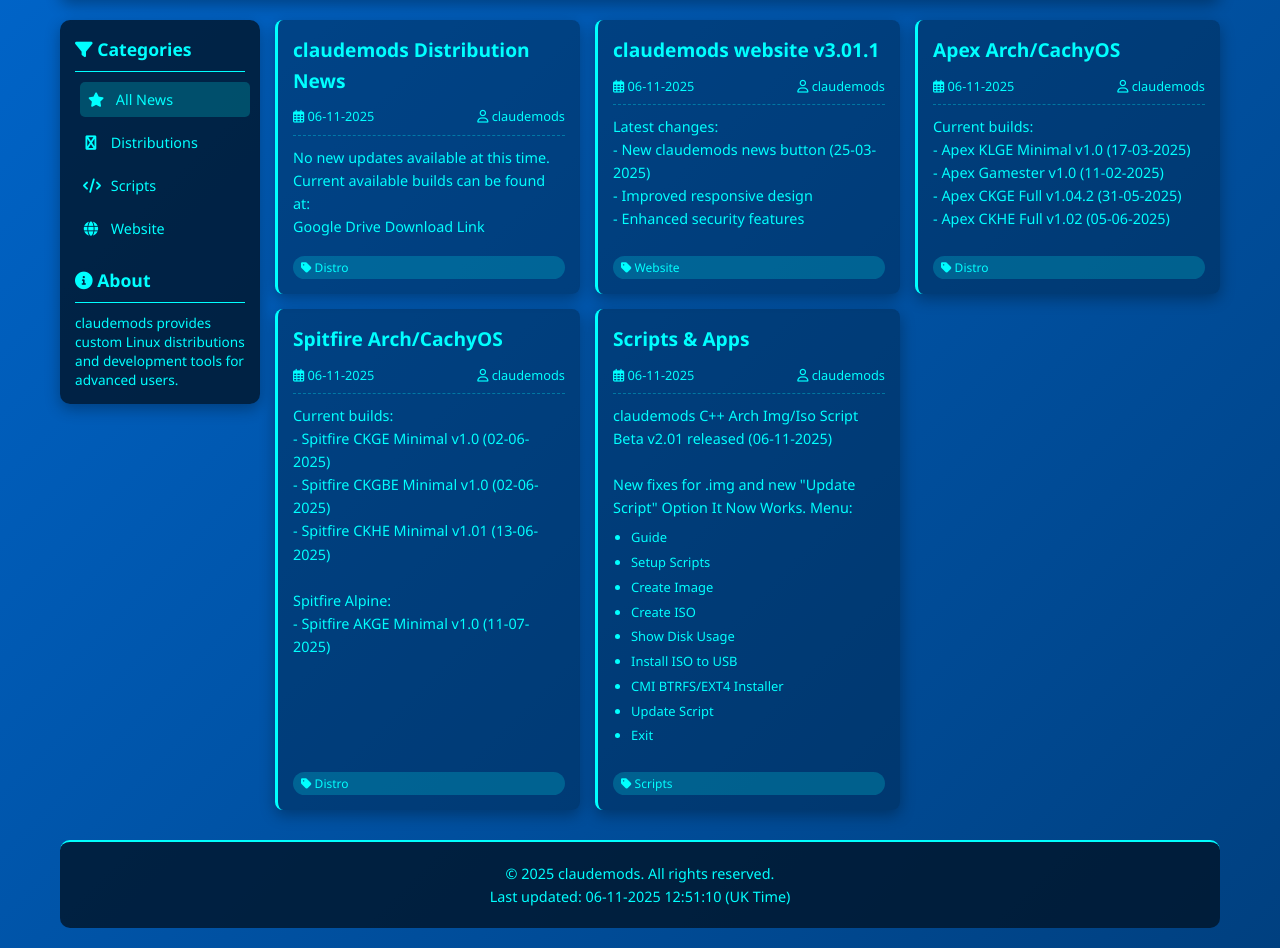
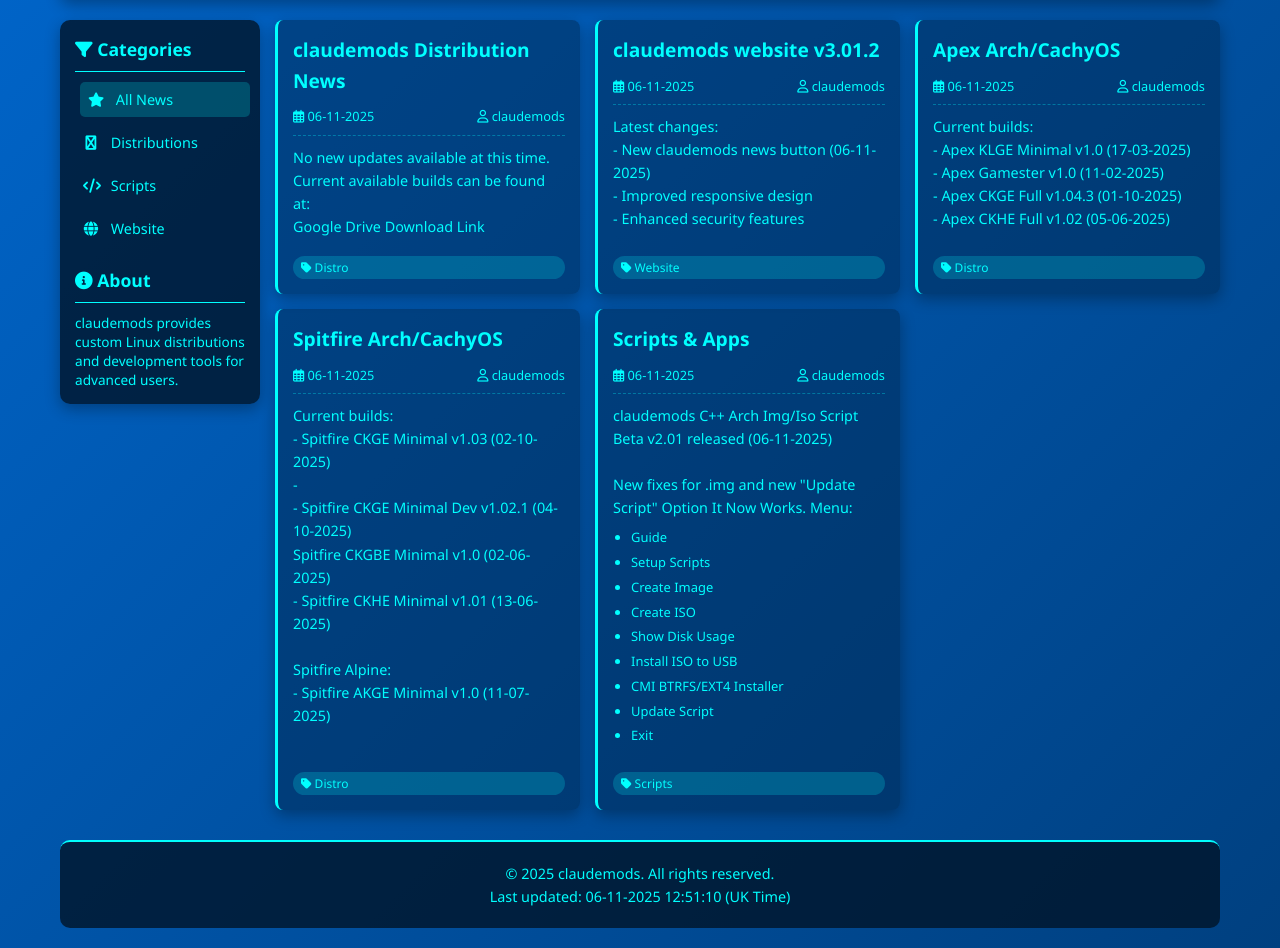
Before and after one commit to claudemods/claudemodsreloaded-website, a PHP site: page /claudemodsnews.php in a window 1280 px wide. Shown: the part 150-1098 px from the top of the page. Run offline with PHP 8.4, Linux system fonts and the light colour scheme.

Commit message:
few changes but needs more

```diff
--- a/claudemodsnews.php
+++ b/claudemodsnews.php
@@ -15,9 +15,9 @@ $news_items = [
         'category' => 'distro'
     ],
     [
-        'title' => 'claudemods website v3.01.1',
+        'title' => 'claudemods website v3.01.2',
         'content' => 'Latest changes:
-        - New claudemods news button (25-03-2025)
+        - New claudemods news button (06-11-2025)
         - Improved responsive design
         - Enhanced security features',
         'date' => date('d-m-Y'),
@@ -29,7 +29,7 @@ $news_items = [
         'content' => 'Current builds:
         - Apex KLGE Minimal v1.0 (17-03-2025)
         - Apex Gamester v1.0 (11-02-2025)
-        - Apex CKGE Full v1.04.2 (31-05-2025)
+        - Apex CKGE Full v1.04.3 (01-10-2025)
         - Apex CKHE Full v1.02 (05-06-2025)',
         'date' => date('d-m-Y'),
         'author' => 'claudemods',
@@ -37,7 +37,7 @@ $news_items = [
     ],
     [
         'title' => 'Spitfire Arch/CachyOS',
-        'content' => 'Current builds:<br>- Spitfire CKGE Minimal v1.0 (02-06-2025)<br>- Spitfire CKGBE Minimal v1.0 (02-06-2025)<br>- Spitfire CKHE Minimal v1.01 (13-06-2025)<br><br>Spitfire Alpine:<br>- Spitfire AKGE Minimal v1.0 (11-07-2025)',
+        'content' => 'Current builds:<br>- Spitfire CKGE Minimal v1.03 (02-10-2025)<br>- <br>- Spitfire CKGE Minimal Dev v1.02.1 (04-10-2025)<br> Spitfire CKGBE Minimal v1.0 (02-06-2025)<br>- Spitfire CKHE Minimal v1.01 (13-06-2025)<br><br>Spitfire Alpine:<br>- Spitfire AKGE Minimal v1.0 (11-07-2025)',
         'date' => date('d-m-Y'),
         'author' => 'claudemods',
         'category' => 'distro'
```
